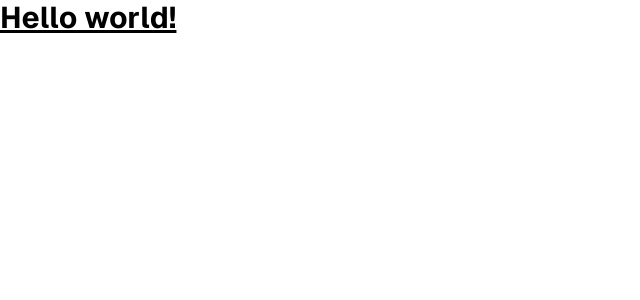
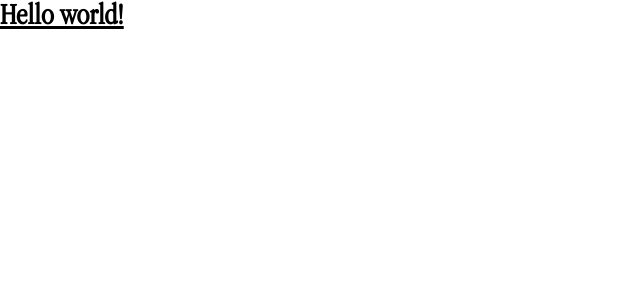
Before and after one commit to zlpkhr/zlpkhr_g, a Next.js app: page / in a window 1280 px wide. Shown: the top 300 px of the page, without its empty margins (0-640 px from the left). Built offline with nearby package versions, Linux system fonts and the light colour scheme.

Commit message:
Added missing font variable

```diff
--- a/pages/_app.tsx
+++ b/pages/_app.tsx
@@ -37,7 +37,9 @@ const ITCGaramondStdLtNarrow = localFont({
 
 export default function App({ Component, pageProps }: AppProps) {
   return (
-    <div className={`${Geist.variable} font-sans`}>
+    <div
+      className={`${Geist.variable} ${ITCGaramondStdLtNarrow.variable} font-sans`}
+    >
       <Component {...pageProps} />
     </div>
   );
--- a/pages/index.tsx
+++ b/pages/index.tsx
@@ -1,3 +1,5 @@
 export default function Page() {
-  return <h1 className="text-3xl font-bold underline">Hello world!</h1>;
+  return (
+    <h1 className="text-3xl font-bold underline font-title">Hello world!</h1>
+  );
 }
```
